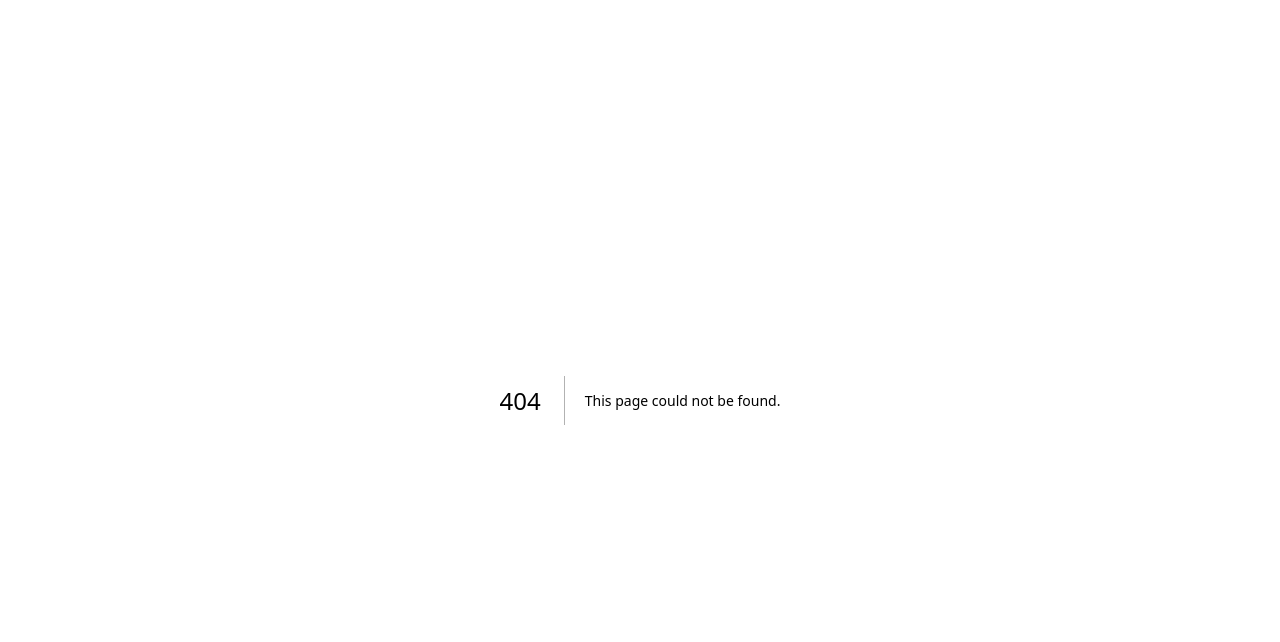
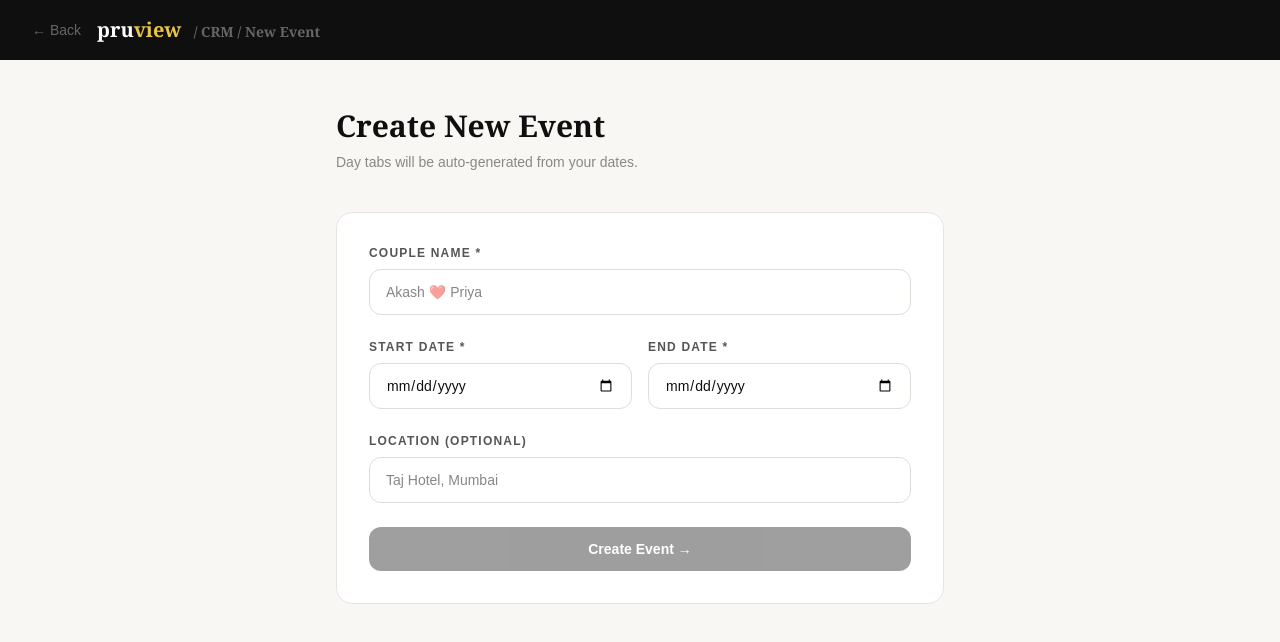
Before and after one commit to Akashkedlaya/pruview, a Next.js app in the folder frontend/: page /admin/crm/new in a window 1280 px wide. Before the commit this address had no page. Shown: the top 642 px of the page. Built offline with nearby package versions, Linux system fonts and the light colour scheme; no server answers.

Commit message:
feat-CRM home-page+new event page

```diff
--- /dev/null
+++ b/frontend/app/admin/crm/new/page.tsx
@@ -0,0 +1,158 @@
+'use client'
+
+import { useState } from 'react'
+import { useRouter } from 'next/navigation'
+
+export default function NewEvent() {
+  const router = useRouter()
+  const [coupleName, setCoupleName] = useState('')
+  const [startDate, setStartDate]   = useState('')
+  const [endDate, setEndDate]       = useState('')
+  const [location, setLocation]     = useState('')
+  const [saving, setSaving]         = useState(false)
+  const [error, setError]           = useState('')
+
+  const API = process.env.NEXT_PUBLIC_API_URL
+
+  function getToken() {
+    return localStorage.getItem('pruview_token')
+  }
+
+  async function createEvent() {
+    if (!coupleName.trim() || !startDate || !endDate) {
+      setError('Couple name, start and end date are required.')
+      return
+    }
+    if (new Date(endDate) < new Date(startDate)) {
+      setError('End date must be after start date.')
+      return
+    }
+    setSaving(true)
+    try {
+      const res = await fetch(`${API}/api/crm/events`, {
+        method: 'POST',
+        headers: {
+          'Content-Type': 'application/json',
+          Authorization: `Bearer ${getToken()}`
+        },
+        body: JSON.stringify({ coupleName, startDate, endDate, location })
+      })
+      const data = await res.json()
+      if (!res.ok) { setError(data.message); return }
+      router.push(`/admin/crm/${data.id}`)
+    } catch (err) {
+      setError('Could not create event.')
+    } finally {
+      setSaving(false)
+    }
+  }
+
+  // Preview days
+  function getDayCount() {
+    if (!startDate || !endDate) return 0
+    const diff = new Date(endDate).getTime() - new Date(startDate).getTime()
+    return Math.floor(diff / (1000 * 60 * 60 * 24)) + 1
+  }
+
+  return (
+    <div className="min-h-screen bg-[#f8f7f4]">
+
+      {/* Nav */}
+      <nav className="bg-[#0f0f0f] px-8 py-4 flex items-center gap-4">
+        <button onClick={() => router.push('/admin/crm')}
+          className="text-[#666] hover:text-white text-sm transition-colors">
+          ← Back
+        </button>
+        <span className="text-white text-xl font-semibold" style={{ fontFamily: 'Georgia, serif' }}>
+          pru<span className="text-[#e8c547]">view</span>
+          <span className="text-[#666] text-sm ml-3">/ CRM / New Event</span>
+        </span>
+      </nav>
+
+      <div className="max-w-2xl mx-auto px-8 py-12">
+        <h1 className="text-3xl font-semibold text-[#0f0f0f] mb-2" style={{ fontFamily: 'Georgia, serif' }}>
+          Create New Event
+        </h1>
+        <p className="text-[#888] text-sm mb-10">
+          Day tabs will be auto-generated from your dates.
+        </p>
+
+        <div className="bg-white border border-[#e8e5e0] rounded-2xl p-8">
+          <div className="flex flex-col gap-6">
+
+            <div>
+              <label className="block text-xs font-semibold tracking-widest uppercase text-[#555] mb-2">
+                Couple Name *
+              </label>
+              <input
+                type="text"
+                value={coupleName}
+                onChange={e => setCoupleName(e.target.value)}
+                placeholder="Akash ❤️ Priya"
+                className="w-full px-4 py-3 border border-[#e0ddd8] rounded-xl text-sm text-[#0f0f0f] focus:outline-none focus:border-[#c8a020] focus:ring-1 focus:ring-[#c8a020] transition-all"
+              />
+            </div>
+
+            <div className="grid grid-cols-2 gap-4">
+              <div>
+                <label className="block text-xs font-semibold tracking-widest uppercase text-[#555] mb-2">
+                  Start Date *
+                </label>
+                <input
+                  type="date"
+                  value={startDate}
+                  onChange={e => setStartDate(e.target.value)}
+                  className="w-full px-4 py-3 border border-[#e0ddd8] rounded-xl text-sm text-[#0f0f0f] focus:outline-none focus:border-[#c8a020] transition-all"
+                />
+              </div>
+              <div>
+                <label className="block text-xs font-semibold tracking-widest uppercase text-[#555] mb-2">
+                  End Date *
+                </label>
+                <input
+                  type="date"
+                  value={endDate}
+                  onChange={e => setEndDate(e.target.value)}
+                  className="w-full px-4 py-3 border border-[#e0ddd8] rounded-xl text-sm text-[#0f0f0f] focus:outline-none focus:border-[#c8a020] transition-all"
+                />
+              </div>
+            </div>
+
+            {getDayCount() > 0 && (
+              <div className="bg-[#f8f7f4] border border-[#e8e5e0] rounded-xl px-4 py-3">
+                <p className="text-sm text-[#888]">
+                  ✅ Will auto-generate <span className="font-semibold text-[#0f0f0f]">{getDayCount()} day{getDayCount() > 1 ? 's' : ''}</span> with Morning, Afternoon and Evening slots each.
+                </p>
+              </div>
+            )}
+
+            <div>
+              <label className="block text-xs font-semibold tracking-widest uppercase text-[#555] mb-2">
+                Location (optional)
+              </label>
+              <input
+                type="text"
+                value={location}
+                onChange={e => setLocation(e.target.value)}
+                placeholder="Taj Hotel, Mumbai"
+                className="w-full px-4 py-3 border border-[#e0ddd8] rounded-xl text-sm text-[#0f0f0f] focus:outline-none focus:border-[#c8a020] transition-all"
+              />
+            </div>
+
+            {error && (
+              <p className="text-red-500 text-sm">{error}</p>
+            )}
+
+            <button
+              onClick={createEvent}
+              disabled={saving || !coupleName.trim() || !startDate || !endDate}
+              className="w-full py-3 bg-[#0f0f0f] text-white text-sm font-semibold rounded-xl hover:bg-[#222] disabled:opacity-40 transition-all"
+            >
+              {saving ? 'Creating…' : 'Create Event →'}
+            </button>
+          </div>
+        </div>
+      </div>
+    </div>
+  )
+}
--- a/frontend/app/admin/page.tsx
+++ b/frontend/app/admin/page.tsx
@@ -105,6 +105,21 @@ export default function AdminHome() {
           Sign out
         </button>
       </nav>
+      <nav className="bg-[#0f0f0f] px-8 py-4 flex items-center justify-between">
+         <span className="text-white text-xl font-semibold" style={{ fontFamily: 'Georgia, serif' }}>
+          pru<span className="text-[#e8c547]">view</span>
+         </span>
+         <div className="flex items-center gap-6">
+           <button
+             onClick={() => router.push('/admin/crm')}
+             className="text-[#666] hover:text-white text-sm transition-colors">
+              CRM
+           </button>
+           <button onClick={logout} className="text-[#666] text-sm hover:text-white transition-colors">
+             Sign out
+           </button>
+         </div>
+      </nav>
 
       <div className="max-w-4xl mx-auto px-8 py-12">
 
```
Also changed, not shown: frontend/app/admin/crm/page.tsx (added).
